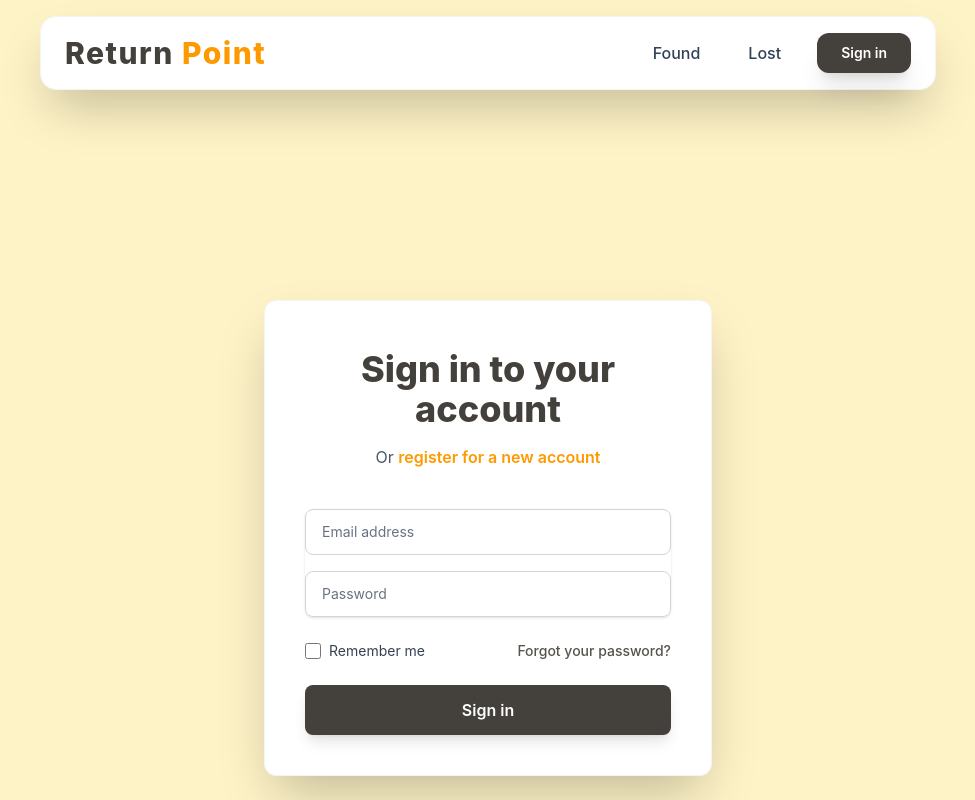
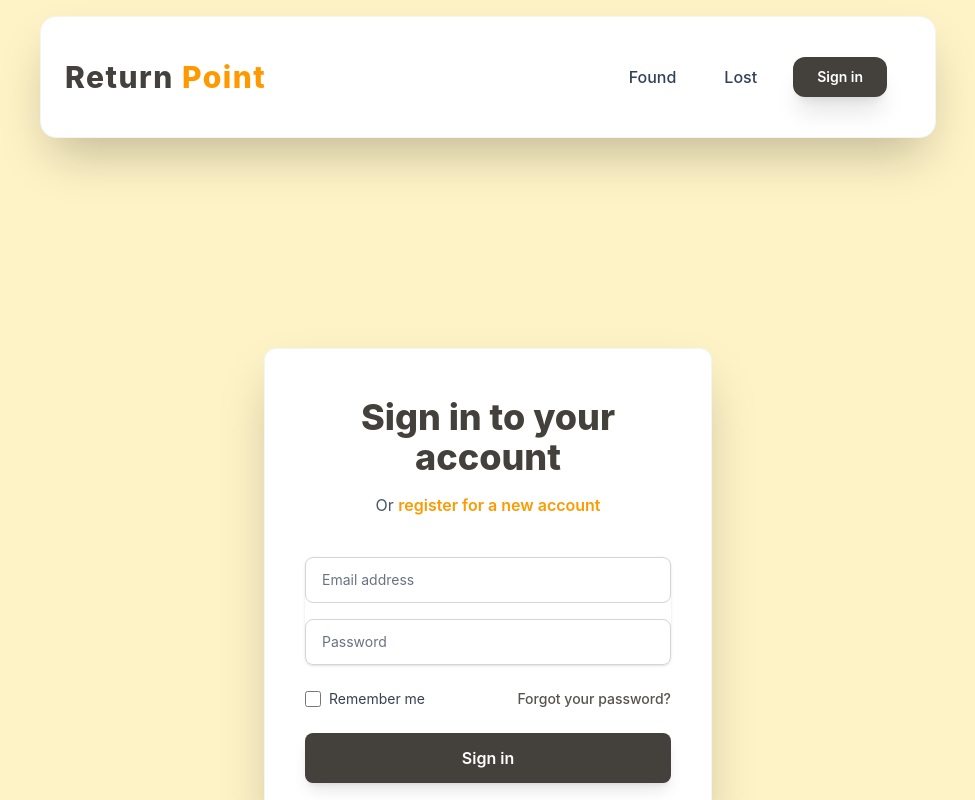
Before and after one commit to SecrizMRF/kurangtidur-return-point-FE, a React (Vite) app in the folder rp-FE/: page /login in a window 1280 px wide. Shown: the top 800 px of the page, without its empty margins (152-1127 px from the left). Built offline with nearby package versions, Linux system fonts and the light colour scheme.

Commit message:
update padding

```diff
--- a/rp-FE/src/components/Nav.jsx
+++ b/rp-FE/src/components/Nav.jsx
@@ -33,7 +33,7 @@ export default function Nav() {
             Return <span className="text-amber-500">Point</span>
         </Link>
 
-        <nav className="flex items-center gap-6">
+        <nav className="flex items-center gap-6 p-6">
 
           <Link
             to="/found"
```
